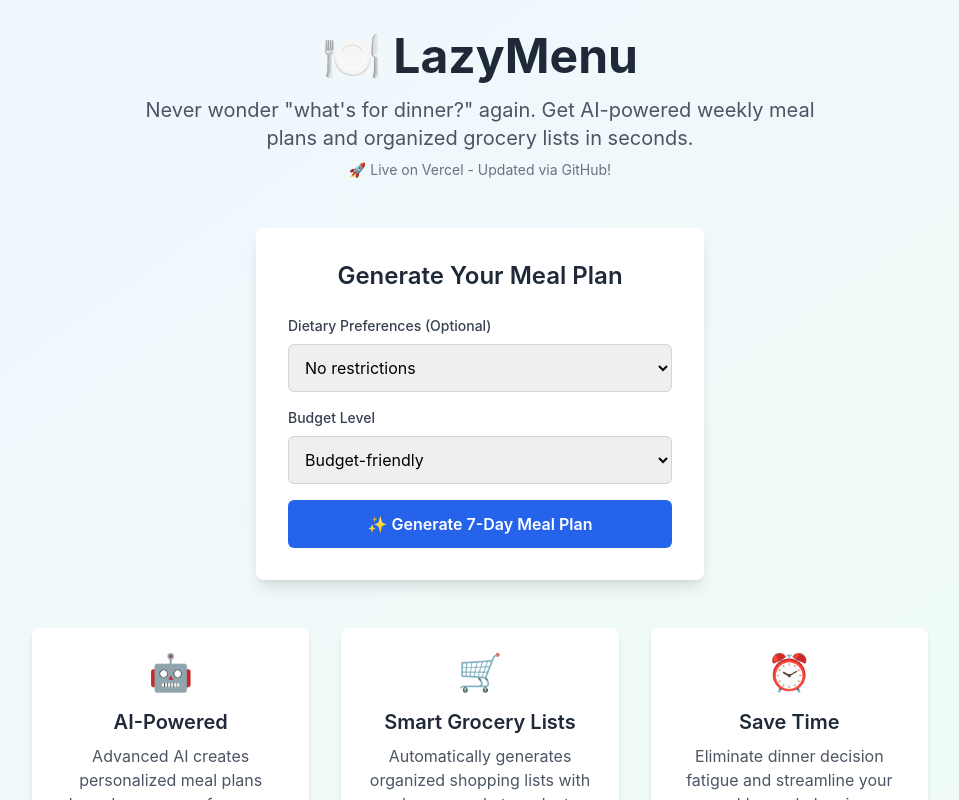
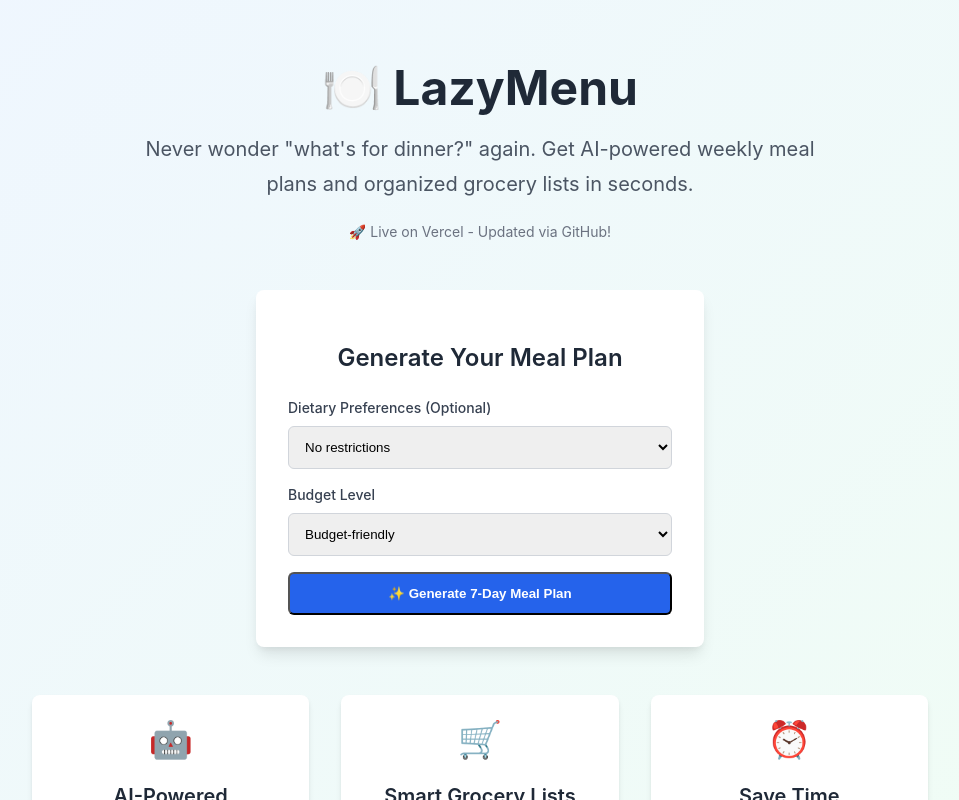
Before and after one commit to freddiegibz/lazylunch, a Next.js app: page / in a window 1280 px wide. Shown: the top 800 px of the page, without its empty margins (160-1119 px from the left). Built offline with nearby package versions, Linux system fonts and the light colour scheme.

Commit message:
Fix: Remove Tailwind, use basic CSS, run on port 3001

```diff
--- a/package.json
+++ b/package.json
@@ -38,9 +38,6 @@
   "devDependencies": {
     "@types/node": "^22.10.7",
     "@types/react": "^19.0.15",
-    "autoprefixer": "^10.4.21",
-    "postcss": "^8.5.6",
-    "tailwindcss": "^3.4.17",
     "typescript": "^5.7.3"
   }
 }
--- a/postcss.config.js
+++ /dev/null
@@ -1,6 +0,0 @@
-module.exports = {
-  plugins: {
-    tailwindcss: {},
-    autoprefixer: {},
-  },
-}
--- a/src/pages/index.tsx
+++ b/src/pages/index.tsx
@@ -19,7 +19,7 @@ export default function Home() {
         <link rel="icon" href="/favicon.ico" />
       </Head>
 
-      <main className="min-h-screen bg-gradient-to-br from-blue-50 to-green-50">
+      <main className="min-h-screen bg-gradient">
         <div className="container mx-auto px-4 py-8">
           {/* Header */}
           <header className="text-center mb-12">
--- a/src/styles/globals.css
+++ b/src/styles/globals.css
@@ -1,8 +1,4 @@
-@tailwind base;
-@tailwind components;
-@tailwind utilities;
-
-/* Custom styles */
+/* Basic styles without Tailwind */
 html,
 body {
   padding: 0;
@@ -18,6 +14,297 @@ a {
 
 * {
   box-sizing: border-box;
+}
+
+/* Basic layout styles */
+.container {
+  max-width: 1200px;
+  margin: 0 auto;
+  padding: 0 1rem;
+}
+
+.min-h-screen {
+  min-height: 100vh;
+}
+
+.bg-gradient {
+  background: linear-gradient(135deg, #eff6ff 0%, #f0fdf4 100%);
+}
+
+.text-center {
+  text-align: center;
+}
+
+.mb-12 {
+  margin-bottom: 3rem;
+}
+
+.mb-4 {
+  margin-bottom: 1rem;
+}
+
+.mb-6 {
+  margin-bottom: 1.5rem;
+}
+
+.mb-2 {
+  margin-bottom: 0.5rem;
+}
+
+.mt-2 {
+  margin-top: 0.5rem;
+}
+
+.py-8 {
+  padding-top: 2rem;
+  padding-bottom: 2rem;
+}
+
+.p-8 {
+  padding: 2rem;
+}
+
+.p-6 {
+  padding: 1.5rem;
+}
+
+.p-3 {
+  padding: 0.75rem;
+}
+
+.px-4 {
+  padding-left: 1rem;
+  padding-right: 1rem;
+}
+
+.px-6 {
+  padding-left: 1.5rem;
+  padding-right: 1.5rem;
+}
+
+.py-3 {
+  padding-top: 0.75rem;
+  padding-bottom: 0.75rem;
+}
+
+/* Typography */
+.text-5xl {
+  font-size: 3rem;
+  line-height: 1;
+}
+
+.text-xl {
+  font-size: 1.25rem;
+  line-height: 1.75;
+}
+
+.text-2xl {
+  font-size: 1.5rem;
+  line-height: 2rem;
+}
+
+.text-sm {
+  font-size: 0.875rem;
+  line-height: 1.25rem;
+}
+
+.font-bold {
+  font-weight: 700;
+}
+
+.font-semibold {
+  font-weight: 600;
+}
+
+.font-medium {
+  font-weight: 500;
+}
+
+/* Colors */
+.text-gray-800 {
+  color: #1f2937;
+}
+
+.text-gray-600 {
+  color: #4b5563;
+}
+
+.text-gray-500 {
+  color: #6b7280;
+}
+
+.text-gray-700 {
+  color: #374151;
+}
+
+.text-white {
+  color: #ffffff;
+}
+
+.bg-white {
+  background-color: #ffffff;
+}
+
+.bg-blue-600 {
+  background-color: #2563eb;
+}
+
+.bg-blue-700 {
+  background-color: #1d4ed8;
+}
+
+.bg-blue-400 {
+  background-color: #60a5fa;
+}
+
+/* Layout */
+.max-w-md {
+  max-width: 28rem;
+}
+
+.max-w-2xl {
+  max-width: 42rem;
+}
+
+.max-w-4xl {
+  max-width: 56rem;
+}
+
+.mx-auto {
+  margin-left: auto;
+  margin-right: auto;
+}
+
+.rounded-lg {
+  border-radius: 0.5rem;
+}
+
+.rounded-md {
+  border-radius: 0.375rem;
+}
+
+.shadow-lg {
+  box-shadow: 0 10px 15px -3px rgba(0, 0, 0, 0.1), 0 4px 6px -2px rgba(0, 0, 0, 0.05);
+}
+
+.shadow-md {
+  box-shadow: 0 4px 6px -1px rgba(0, 0, 0, 0.1), 0 2px 4px -1px rgba(0, 0, 0, 0.06);
+}
+
+/* Forms */
+.w-full {
+  width: 100%;
+}
+
+.border {
+  border-width: 1px;
+}
+
+.border-gray-300 {
+  border-color: #d1d5db;
+}
+
+.focus\:ring-2:focus {
+  box-shadow: 0 0 0 3px rgba(59, 130, 246, 0.5);
+}
+
+.focus\:ring-blue-500:focus {
+  box-shadow: 0 0 0 3px rgba(59, 130, 246, 0.5);
+}
+
+.focus\:border-transparent:focus {
+  border-color: transparent;
+}
+
+/* Buttons */
+.hover\:bg-blue-700:hover {
+  background-color: #1d4ed8;
+}
+
+.disabled\:bg-blue-400:disabled {
+  background-color: #60a5fa;
+}
+
+.transition {
+  transition-property: color, background-color, border-color, text-decoration-color, fill, stroke, opacity, box-shadow, transform, filter, backdrop-filter;
+  transition-timing-function: cubic-bezier(0.4, 0, 0.2, 1);
+  transition-duration: 150ms;
+}
+
+.duration-200 {
+  transition-duration: 200ms;
+}
+
+/* Grid */
+.grid {
+  display: grid;
+}
+
+.md\:grid-cols-3 {
+  grid-template-columns: repeat(3, minmax(0, 1fr));
+}
+
+.gap-8 {
+  gap: 2rem;
+}
+
+/* Flexbox */
+.flex {
+  display: flex;
+}
+
+.items-center {
+  align-items: center;
+}
+
+.justify-center {
+  justify-content: center;
+}
+
+/* Spacing */
+.space-y-4 > * + * {
+  margin-top: 1rem;
+}
+
+/* Loading animation */
+.animate-spin {
+  animation: spin 1s linear infinite;
+}
+
+@keyframes spin {
+  from {
+    transform: rotate(0deg);
+  }
+  to {
+    transform: rotate(360deg);
+  }
+}
+
+.-ml-1 {
+  margin-left: -0.25rem;
+}
+
+.mr-3 {
+  margin-right: 0.75rem;
+}
+
+.h-5 {
+  height: 1.25rem;
+}
+
+.w-5 {
+  width: 1.25rem;
+}
+
+/* Block elements */
+.block {
+  display: block;
+}
+
+/* Text sizes */
+.text-4xl {
+  font-size: 2.25rem;
+  line-height: 2.5rem;
 }
 
 /* Loading animation for buttons */
--- a/tailwind.config.js
+++ /dev/null
@@ -1,30 +0,0 @@
-/** @type {import('tailwindcss').Config} */
-module.exports = {
-  content: [
-    './src/pages/**/*.{js,ts,jsx,tsx,mdx}',
-    './src/components/**/*.{js,ts,jsx,tsx,mdx}',
-    './src/app/**/*.{js,ts,jsx,tsx,mdx}',
-  ],
-  theme: {
-    extend: {
-      colors: {
-        primary: {
-          50: '#eff6ff',
-          500: '#3b82f6',
-          600: '#2563eb',
-          700: '#1d4ed8',
-        },
-        secondary: {
-          50: '#f0fdf4',
-          500: '#22c55e',
-          600: '#16a34a',
-          700: '#15803d',
-        }
-      },
-      fontFamily: {
-        sans: ['Inter', 'system-ui', 'sans-serif'],
-      },
-    },
-  },
-  plugins: [],
-}
```
Also changed, not shown: 1 other file (tests, documents, lock files or other folders).
